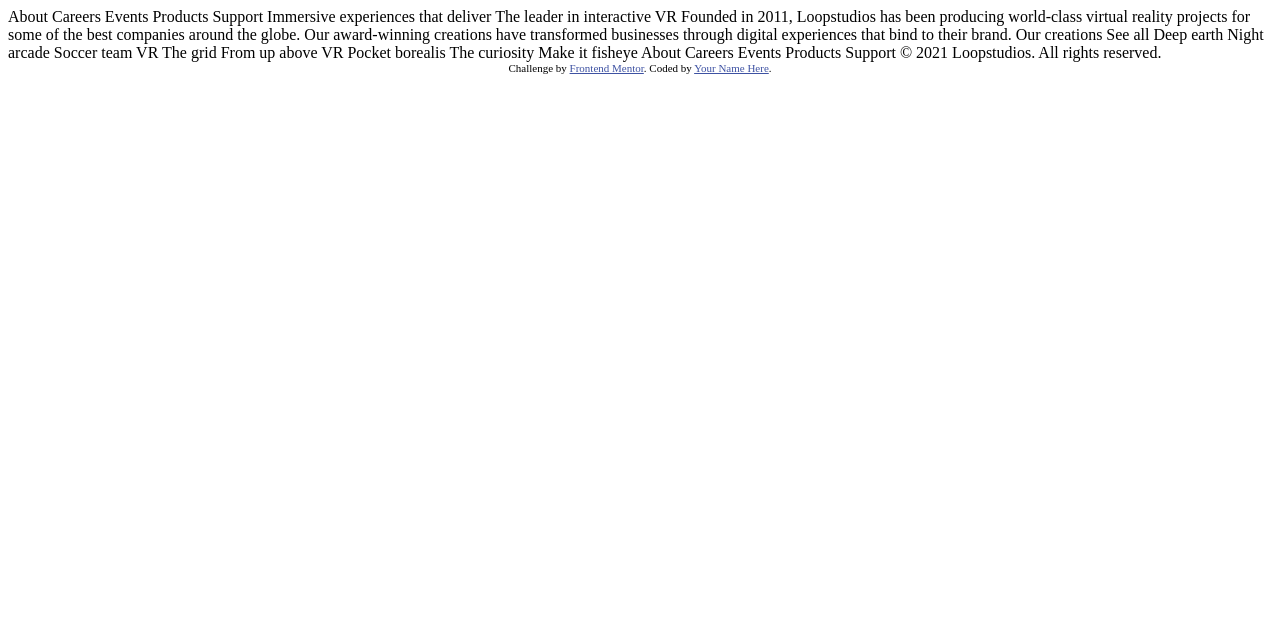
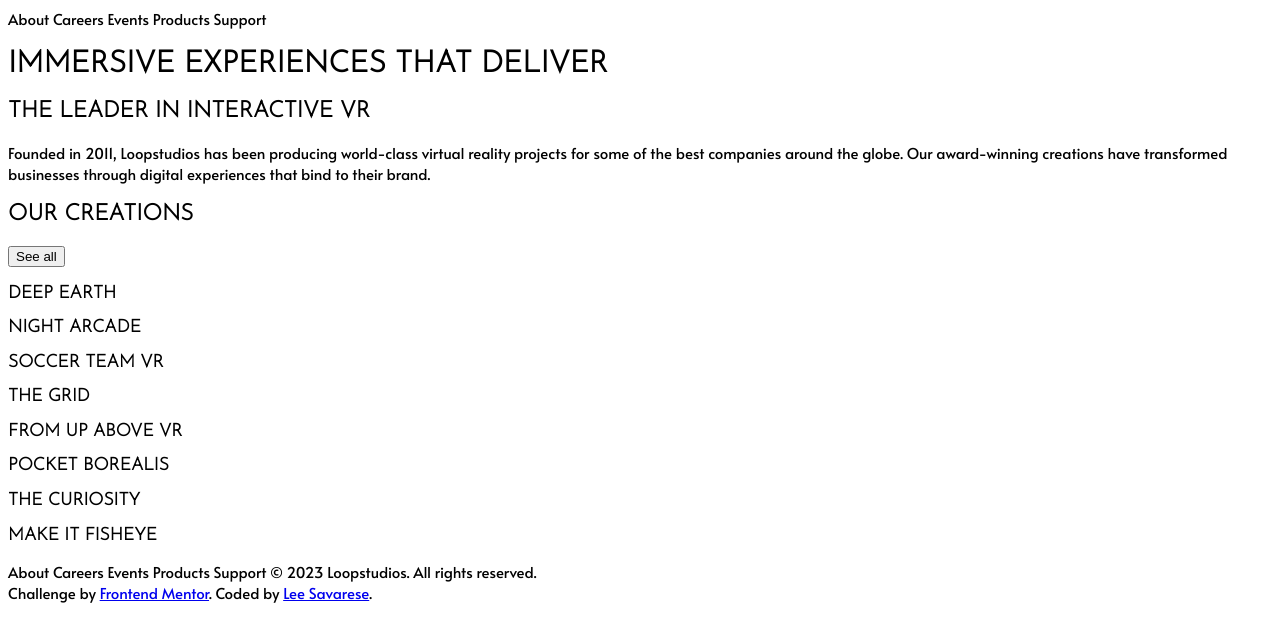
Before and after one commit to leesav3/looping-landing-page, a plain HTML site: page index.html in a window 1280 px wide. Drawn offline with Linux system fonts and the light colour scheme.

Commit message:
started fonts, colors, shell html

```diff
--- /dev/null
+++ b/css/styles.css
@@ -0,0 +1,19 @@
+:root {
+    --white: hsl(0, 0%, 100%);
+    --black: hsl(0, 0%, 0%);
+    --dark-gray: hsl(0, 0%, 55%);
+    --very-dark-gray: hsl(0, 0%, 41%);
+    --heading-font: 'Josefin Sans', sans-serif;
+    --body-font: 'Alata', sans-serif;
+
+}
+
+body {
+    font-size: 15px;
+    font-family: var(--body-font);
+}
+
+h1, h2, h3 {
+    font-family: var(--heading-font);
+    text-transform: uppercase;
+}
--- a/index.html
+++ b/index.html
@@ -5,43 +5,16 @@
   <meta name="viewport" content="width=device-width, initial-scale=1.0"> <!-- displays site properly based on user's device -->
 
   <link rel="icon" type="image/png" sizes="32x32" href="./images/favicon-32x32.png">
+  <link rel="preconnect" href="https://fonts.googleapis.com">
+  <link rel="preconnect" href="https://fonts.gstatic.com" crossorigin>
+  <link href="https://fonts.googleapis.com/css2?family=Alata&family=Josefin+Sans:wght@300&display=swap" rel="stylesheet">
+  <link rel="stylesheet" href="/css/styles.css">
 
   <title>Frontend Mentor | Loopstudios landing page</title>
 
   <!-- Feel free to remove these styles or customise in your own stylesheet 👍 -->
-  <style>
-    .attribution { font-size: 11px; text-align: center; }
-    .attribution a { color: hsl(228, 45%, 44%); }
-  </style>
 </head>
 <body>
-  About
-  Careers
-  Events
-  Products
-  Support
-
-  Immersive experiences that deliver
-
-  The leader in interactive VR
-
-  Founded in 2011, Loopstudios has been producing world-class virtual reality
-  projects for some of the best companies around the globe. Our award-winning
-  creations have transformed businesses through digital experiences that bind
-  to their brand.
-
-  Our creations
-
-  See all
-
-  Deep earth
-  Night arcade
-  Soccer team VR
-  The grid
-  From up above VR
-  Pocket borealis
-  The curiosity
-  Make it fisheye
 
   About
   Careers
@@ -49,11 +22,39 @@
   Products
   Support
 
-  © 2021 Loopstudios. All rights reserved.
+  <h1>Immersive experiences that deliver</h1>
+
+  <h2>The leader in interactive VR</h2>
+
+  <p>Founded in 2011, Loopstudios has been producing world-class virtual reality
+  projects for some of the best companies around the globe. Our award-winning
+  creations have transformed businesses through digital experiences that bind
+  to their brand.</p>
+
+  <h2>Our creations</h2>
+
+  <button>See all</button>
+
+  <h3>Deep earth</h3>
+  <h3>Night arcade</h3>
+  <h3>Soccer team VR</h3>
+  <h3>The grid</h3>
+  <h3>From up above VR</h3>
+  <h3>Pocket borealis</h3>
+  <h3>The curiosity</h3>
+  <h3>Make it fisheye</h3>
+
+  About
+  Careers
+  Events
+  Products
+  Support
+
+  © 2023 Loopstudios. All rights reserved.
 
   <div class="attribution">
     Challenge by <a href="https://www.frontendmentor.io?ref=challenge" target="_blank">Frontend Mentor</a>.
-    Coded by <a href="#">Your Name Here</a>.
+    Coded by <a href="#">Lee Savarese</a>.
   </div>
 </body>
 </html>
```
